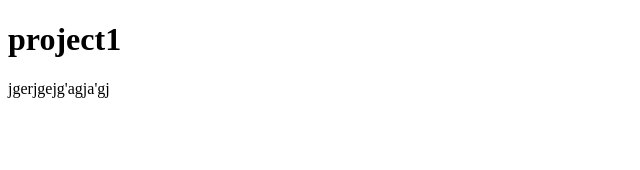
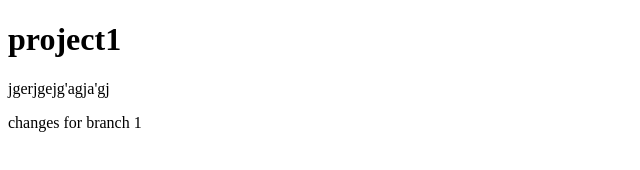
Before and after one commit to olyamet/project1, a plain HTML site: page index.htm in a window 1280 px wide. Shown: the whole page, without its empty margins (0-640 px from the left). Drawn offline with Linux system fonts and the light colour scheme.

Commit message:
add paragraph for branch 1

```diff
--- a/index.htm
+++ b/index.htm
@@ -8,5 +8,6 @@
 <body>
 	<h1>project1</h1>
 	<p>jgerjgejg'agja'gj</p>
+	<p>changes for branch 1</p>
 </body>
 </html>
```
